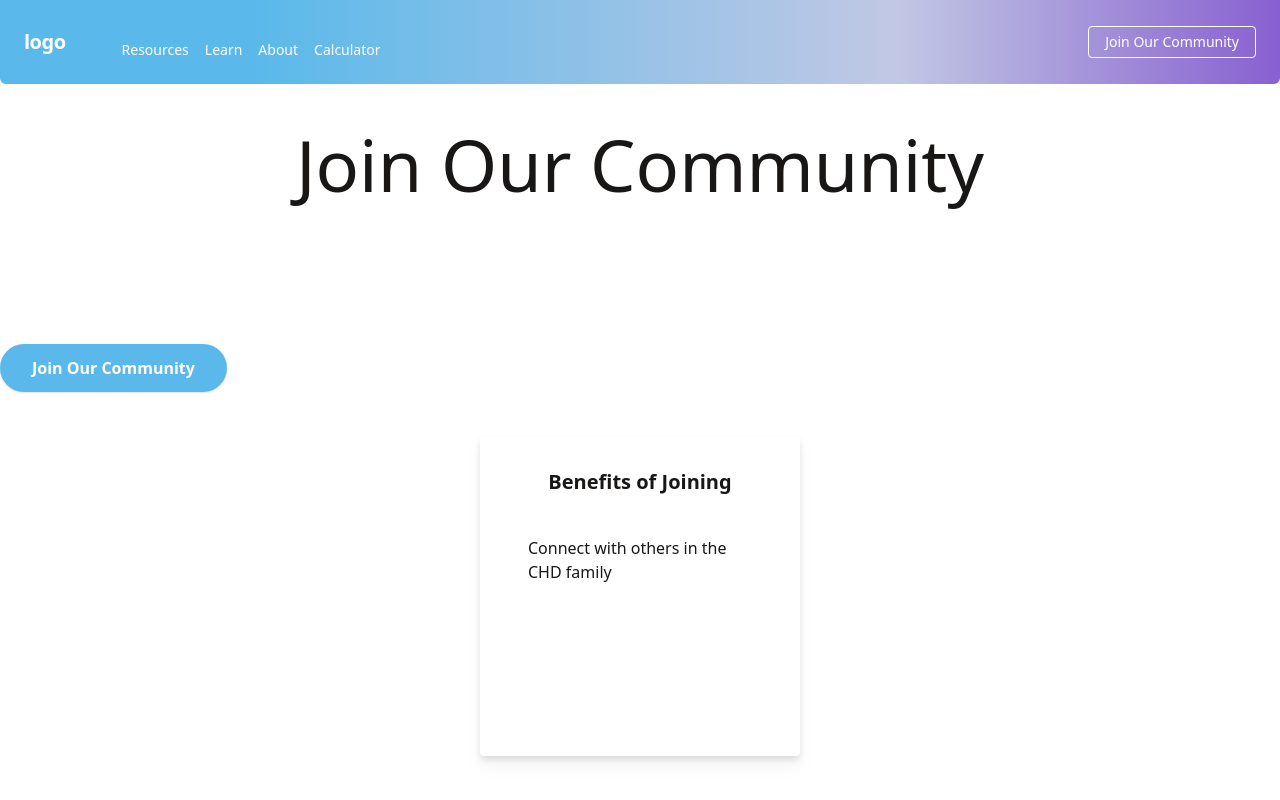
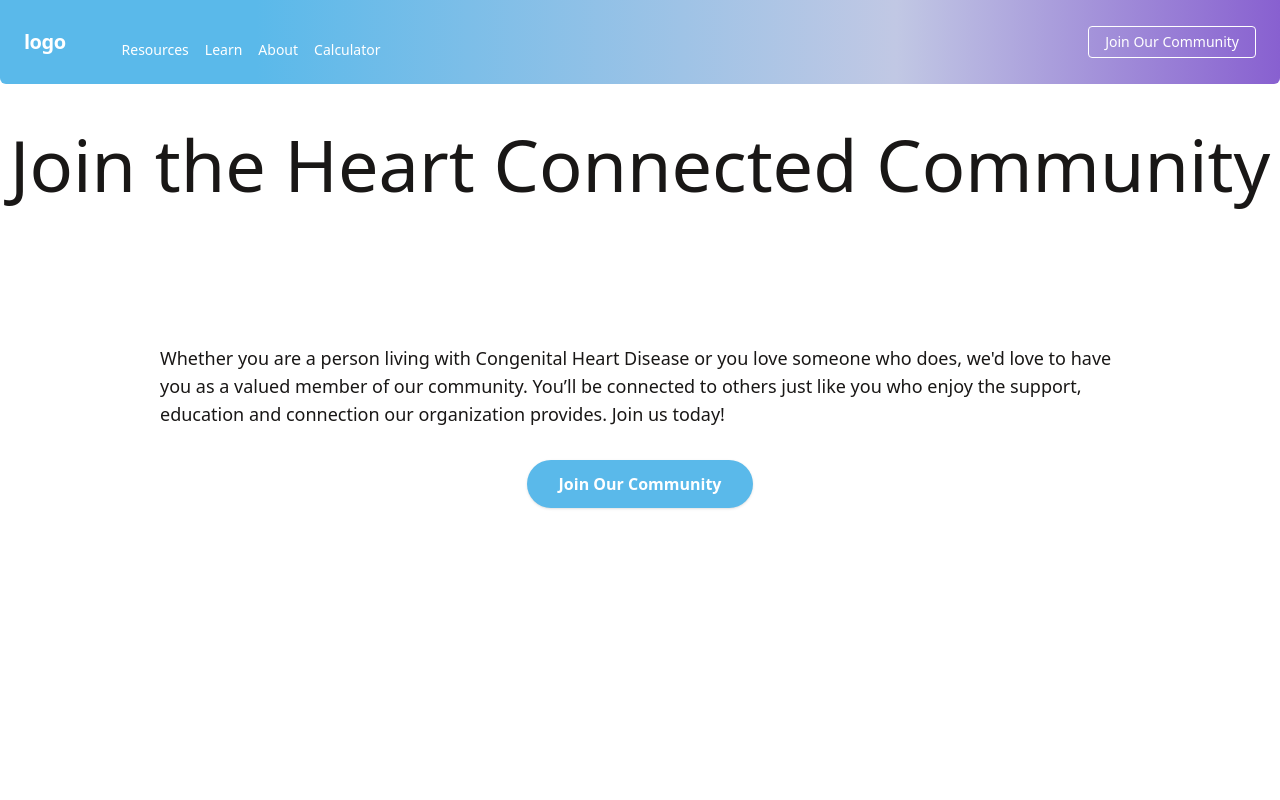
Before and after one commit to mhyneman8/heart-connected, a Next.js app: page /network in a window 1280 px wide. Built offline with nearby package versions, Linux system fonts and the light colour scheme.

Commit message:
Add copy

```diff
--- a/pages/network.tsx
+++ b/pages/network.tsx
@@ -29,33 +29,27 @@ export default function Network() {
     return (
         <div>
             <Navigation />
-            <Heading heading="Join Our Community"/>
+            <Heading heading="Join the Heart Connected Community"/>
             <div className="body">
-                {/* <div className="cta w-full text-center my-20">
-                    <div className="rounded-full w-fit m-auto text-white bg-cyan px-10 py-5 hover:opacity-70">
-                        Join Our Community
-                    </div>
-                </div> */}
                 {showModal && (
                     <NetworkModal  showModal={showModal} setShowModal={setShowModal} />
                 )}
+
+                <div className="h6 w-3/4 m-auto mb-8 text-lg">
+                    Whether you are a person living with Congenital Heart Disease or you love
+                    someone who does, we&apos;d love to have you as a valued member of our
+                    community. You’ll be connected to others just like you who enjoy the support,
+                    education and connection our organization provides. Join us today!
+                </div>
+                <div className="flex justify-center">
                     <button
-                    className="text-white font-bold px-8 py-3 rounded-full m-auto w-fit bg-cyan shadow hover:shadow-lg outline-none focus:outline-none mr-1 mb-1"
+                        className="text-white font-bold px-8 py-3 rounded-full m-auto w-fit bg-cyan shadow hover:shadow-lg outline-none focus:outline-none mb-10"
                         type='button'
                         onClick={() => setShowModal(true)}
                     >
                         Join Our Community
                     </button>
-                {/* <Modal /> */}
-                <div
-                    className="drop-shadow-lg w-80 h-80 m-auto px-12 py-8 my-10 rounded bg-white text-center"
-                >
-                    <div className="text-xl text-center mb-10 font-bold">
-                        Benefits of Joining
-                    </div>
-                    <ul>
-                        <li className="text-left">Connect with others in the CHD family</li>
-                    </ul>
+
                 </div>
             </div>
         </div>
```
Lines whose indentation alone changed are shown as unchanged.
